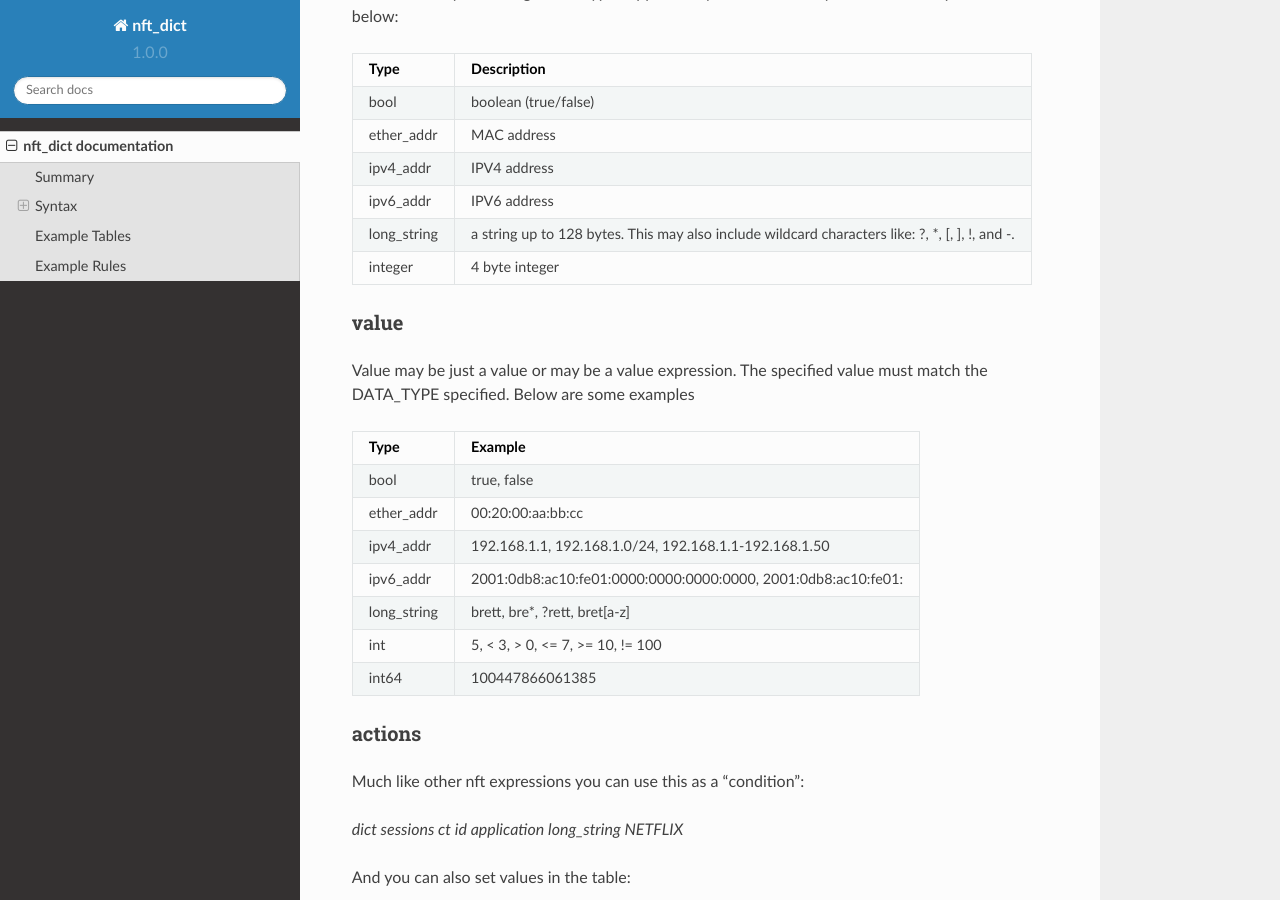
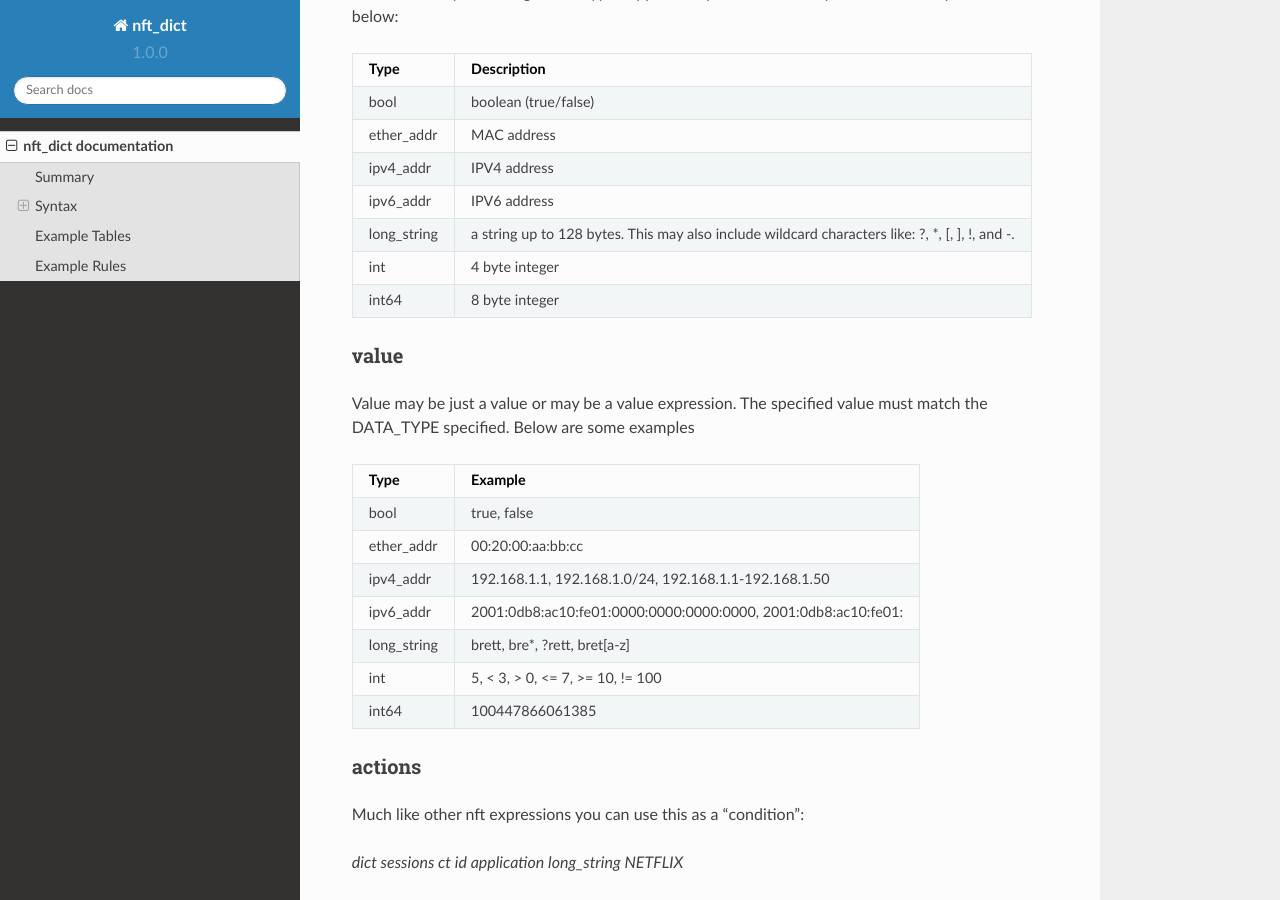
Before and after one commit to fatihusta/nft_dict, a Sphinx documentation site: the page built from docs/dict.rst, in a window 1280 px wide and 900 px high, scrolled down 1683 px. Built offline with Sphinx 7.4.7 and the Read the Docs theme 2.0.0, drawn with Linux system fonts in a browser that asks for light colours.

Commit message:
docs: Update data_type list
Integer types are 'int' and 'int64'

```diff
--- a/docs/dict.rst
+++ b/docs/dict.rst
@@ -61,7 +61,8 @@ ether_addr  MAC address
 ipv4_addr   IPV4 address
 ipv6_addr   IPV6 address
 long_string a string up to 128 bytes. This may also include wildcard characters like: ?, \*, [, ], !, and -.
-integer     4 byte integer
+int         4 byte integer
+int64       8 byte integer
 =========== =========
 
 value
```
